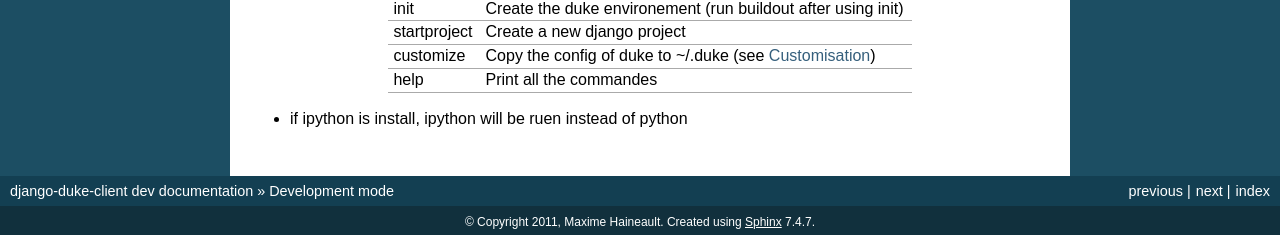
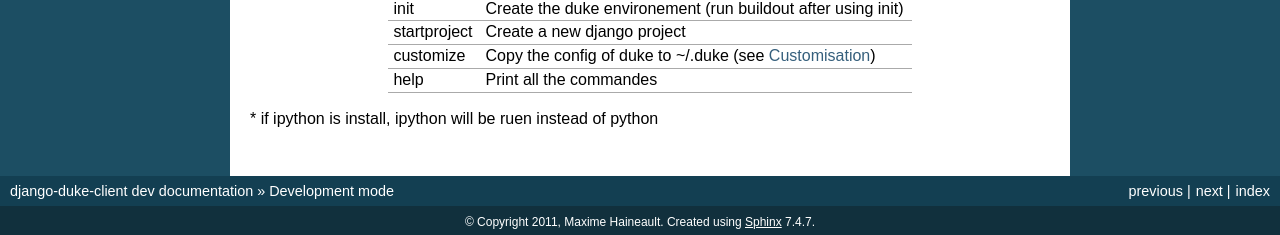
Before and after one commit to h3/django-duke-client, a Sphinx documentation site: the page built from docs/development_mode.rst, in a window 1280 px wide. Shown: the part 952-1187 px from the top of the page. Built offline with Sphinx 7.4.7, drawn with Linux system fonts in a browser that asks for light colours.

```diff
--- a/docs/development_mode.rst
+++ b/docs/development_mode.rst
@@ -64,6 +64,6 @@ Commands & shortcuts
 +----------------+----------------------------------------------------------------+
 | help           | Print all the commandes                                        |
 +----------------+----------------------------------------------------------------+
-* if ipython is install, ipython will be ruen instead of python
+\* if ipython is install, ipython will be ruen instead of python
 
 .. _customisation:
```
